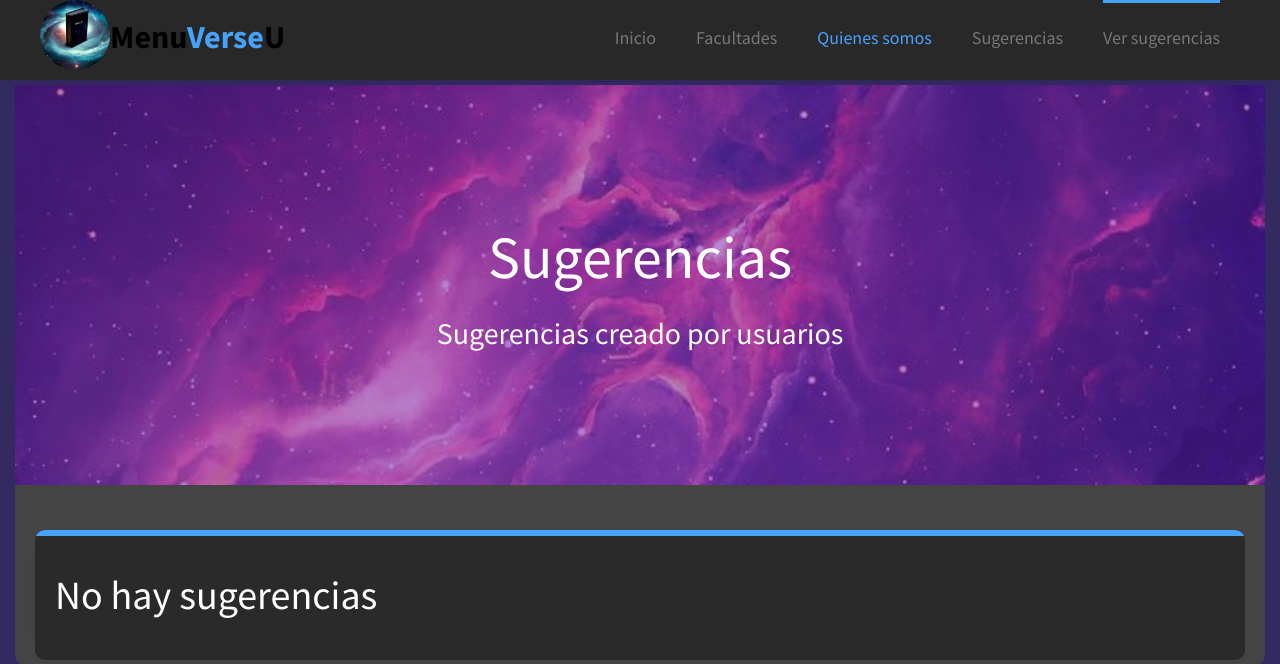
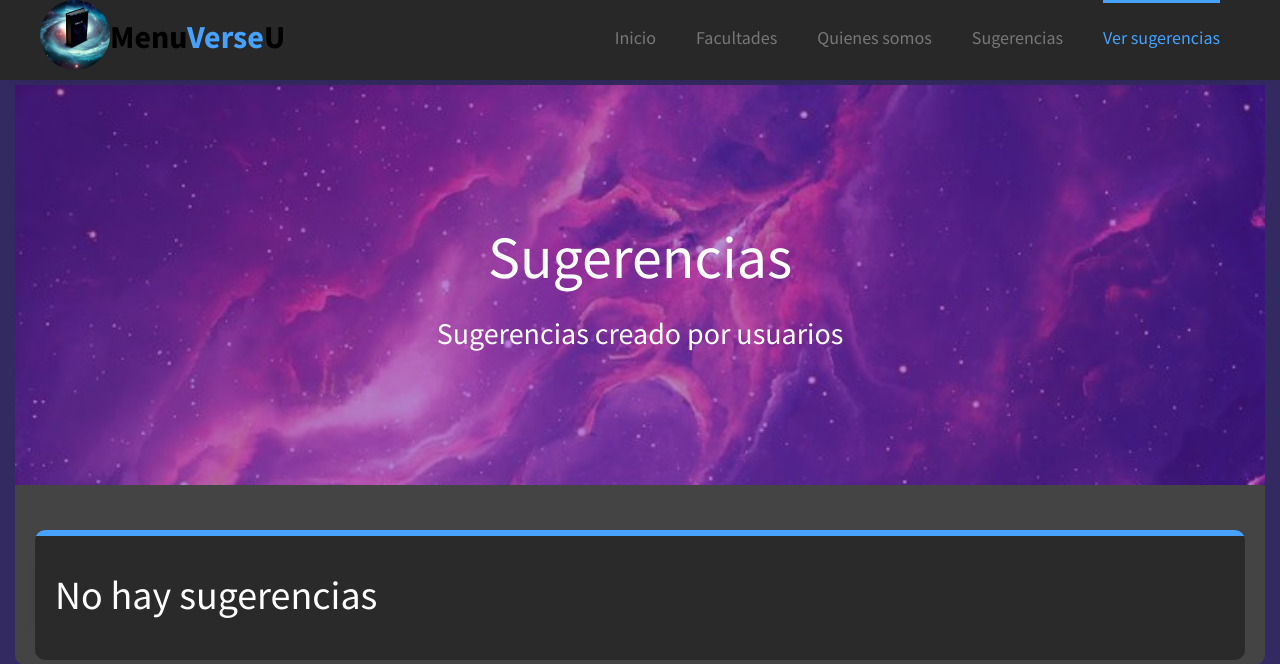
Before and after one commit to MrBocch/ihc_pia, a Flask app: page /VerSugerencias in a window 1280 px wide. Shown: the top 664 px of the page. Run offline with Flask 3, Linux system fonts and the light colour scheme; data that the repository does not hold is empty; some libraries are stand-ins or nearby versions.

Commit message:
zzzzzzzzzzzzz

```diff
--- a/app.py
+++ b/app.py
@@ -9,7 +9,7 @@ def index():
 
 @app.route("/QuienSomos")
 def QuienSomos():
-    return render_template("QuienesSomos.html")
+    return render_template("QuienesSomos-copy.html")
 
 @app.route("/Sugerencias", methods=['POST','GET'])
 def Sugerencias():
--- a/templates/Facultades.html
+++ b/templates/Facultades.html
@@ -43,7 +43,7 @@
     </header>
     <div class="container-all" id="move-content">
         <div class="facultad">
-            <img src="{{url_for('static', filename='images/FACULTAD_FIME.png') }}" alt="Foto de facultad">
+            <img src="{{url_for('static', filename='images/facu_fime.jpg') }}" alt="Foto de facultad">
             <div class="datos-facultad">
                 <h2>Facultad de Ingeniería Mecánica y Eléctrica</h2>
                 <a href="{{url_for('FIME')}}"><button>Ver menú</button></a>
--- a/templates/VerSugerencias.html
+++ b/templates/VerSugerencias.html
@@ -30,10 +30,10 @@
                     <ul>
                         <li><a href="{{ url_for('index') }}"> <i class="fas fa-home"></i>Inicio</a></li>
                         <li><a href="{{ url_for('Facultades')}}"><i class="fa-solid fa-school"></i></i>Facultades</a></li>
-                        <li><a href="{{ url_for('QuienSomos')}}" class="text-menu-selected"><i class="fa-solid fa-address-card"></i>Quienes somos</a></li>
+                        <li><a href="{{ url_for('QuienSomos')}}"><i class="fa-solid fa-address-card"></i>Quienes somos</a></li>
                         <li><a href="{{url_for('Sugerencias')}}"><i class="fa-solid fa-envelope"></i>Sugerencias</a></li>
                         <li class="menu-selected">
-                          <a href="{{ url_for('VerSugerencias') }}"><i class="fa-solid fa-envelope"></i>Ver sugerencias</a>
+                          <a href="{{ url_for('VerSugerencias') }}" class="text-menu-selected"><i class="fa-solid fa-envelope"></i>Ver sugerencias</a>
                         </li>
                     </ul>
                 </nav>
```
Also changed, not shown: static/images/facu_fime.jpg (added), 1 other file.
